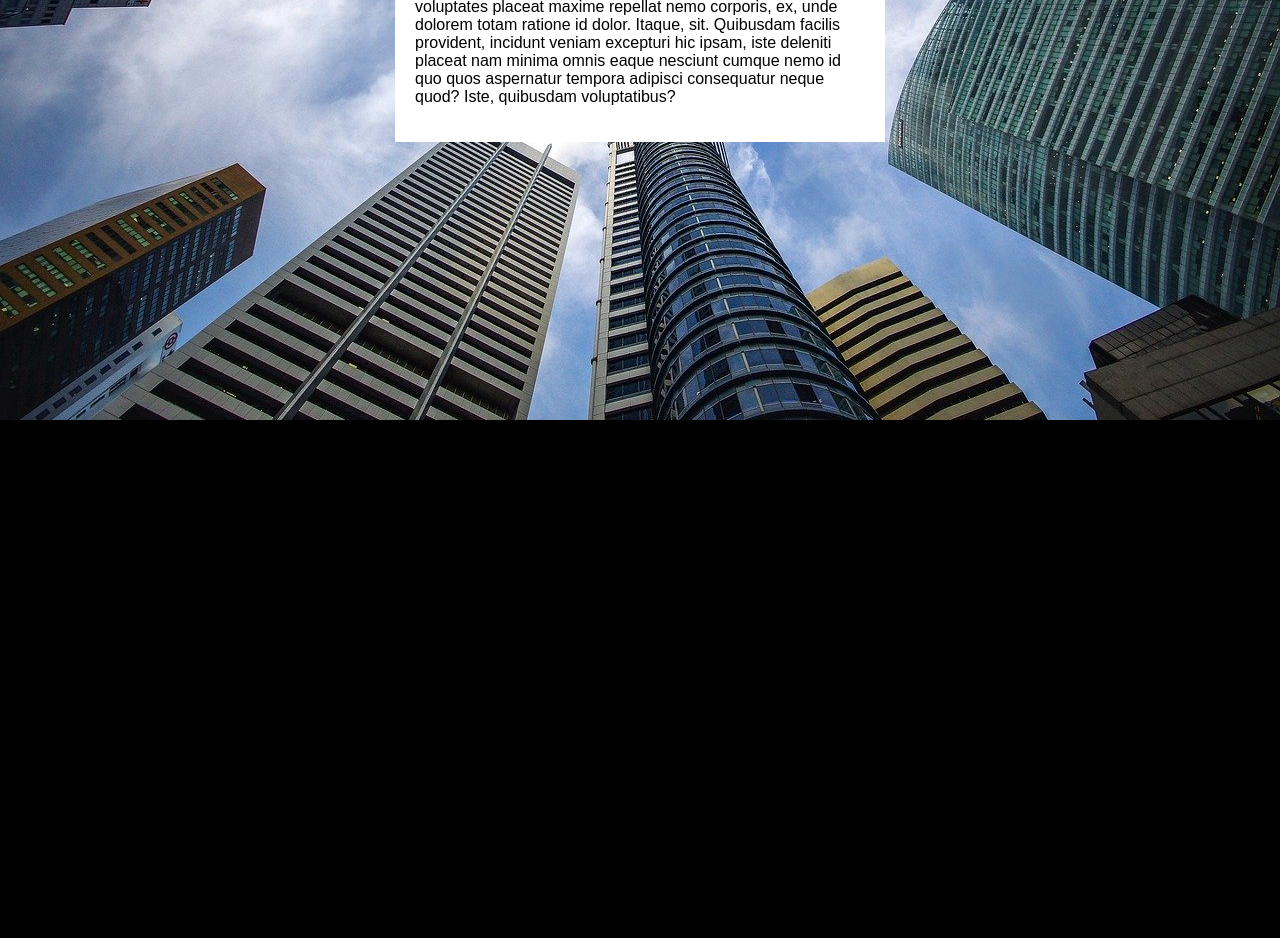
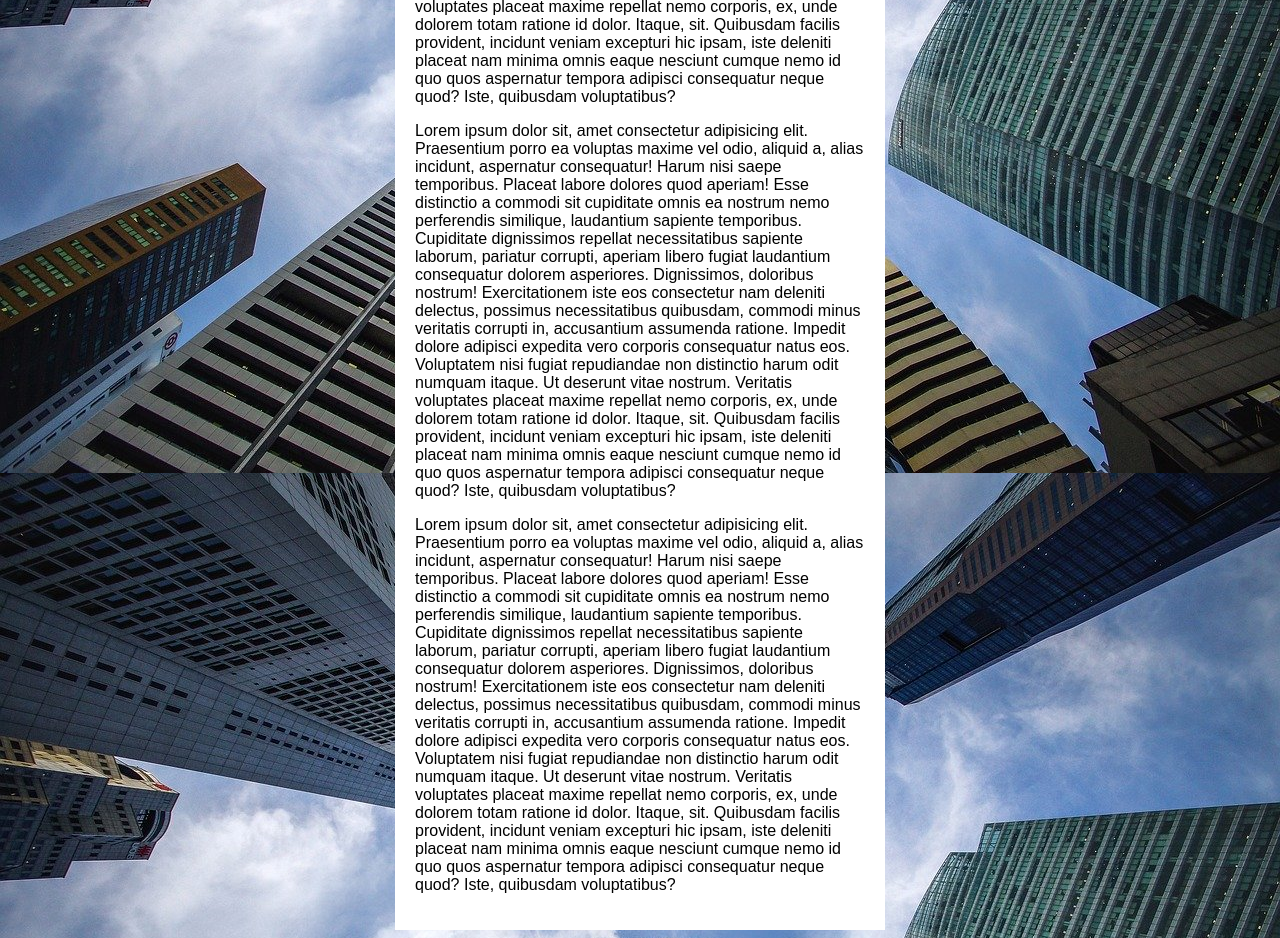
Before and after one commit to MarquinhosSouza/html-css, a plain HTML site: page exercicios/ex022/image006.html in a window 1280 px wide. Shown: the part 380-1318 px from the top of the page. Before the commit the page ends 800 px from the top, so only its background shows below. Drawn offline with Linux system fonts and the light colour scheme.

Commit message:
backgroundEattachment

```diff
--- a/exercicios/ex022/image006.html
+++ b/exercicios/ex022/image006.html
@@ -4,13 +4,17 @@
     <meta charset="UTF-8">
     <meta http-equiv="X-UA-Compatible" content="IE=edge">
     <meta name="viewport" content="width=device-width, initial-scale=1.0">
-    <title>Background-size</title>
+    <title>Background e Attachment</title>
     <style>
         body {
-            height: 97vh;
+            /*
             background-color: black;
             background-image: url("imagens/wallpaper002.jpg");
             background-repeat: no-repeat;
+            background-size: cover;
+            background-attachment: fixed;
+            */
+            background: black url("imagens/wallpaper002.jpg") no-repeat fixed;
             background-size: cover;
         }
         main {
@@ -30,6 +34,16 @@
         Dignissimos, doloribus nostrum! Exercitationem iste eos consectetur nam deleniti delectus, possimus necessitatibus quibusdam, commodi minus veritatis corrupti in, accusantium assumenda ratione. Impedit dolore adipisci expedita vero corporis consequatur natus eos.
         Voluptatem nisi fugiat repudiandae non distinctio harum odit numquam itaque. Ut deserunt vitae nostrum. Veritatis voluptates placeat maxime repellat nemo corporis, ex, unde dolorem totam ratione id dolor. Itaque, sit.
         Quibusdam facilis provident, incidunt veniam excepturi hic ipsam, iste deleniti placeat nam minima omnis eaque nesciunt cumque nemo id quo quos aspernatur tempora adipisci consequatur neque quod? Iste, quibusdam voluptatibus?</p>
+        <p>Lorem ipsum dolor sit, amet consectetur adipisicing elit. Praesentium porro ea voluptas maxime vel odio, aliquid a, alias incidunt, aspernatur consequatur! Harum nisi saepe temporibus. Placeat labore dolores quod aperiam!
+            Esse distinctio a commodi sit cupiditate omnis ea nostrum nemo perferendis similique, laudantium sapiente temporibus. Cupiditate dignissimos repellat necessitatibus sapiente laborum, pariatur corrupti, aperiam libero fugiat laudantium consequatur dolorem asperiores.
+            Dignissimos, doloribus nostrum! Exercitationem iste eos consectetur nam deleniti delectus, possimus necessitatibus quibusdam, commodi minus veritatis corrupti in, accusantium assumenda ratione. Impedit dolore adipisci expedita vero corporis consequatur natus eos.
+            Voluptatem nisi fugiat repudiandae non distinctio harum odit numquam itaque. Ut deserunt vitae nostrum. Veritatis voluptates placeat maxime repellat nemo corporis, ex, unde dolorem totam ratione id dolor. Itaque, sit.
+            Quibusdam facilis provident, incidunt veniam excepturi hic ipsam, iste deleniti placeat nam minima omnis eaque nesciunt cumque nemo id quo quos aspernatur tempora adipisci consequatur neque quod? Iste, quibusdam voluptatibus?</p>
+            <p>Lorem ipsum dolor sit, amet consectetur adipisicing elit. Praesentium porro ea voluptas maxime vel odio, aliquid a, alias incidunt, aspernatur consequatur! Harum nisi saepe temporibus. Placeat labore dolores quod aperiam!
+                Esse distinctio a commodi sit cupiditate omnis ea nostrum nemo perferendis similique, laudantium sapiente temporibus. Cupiditate dignissimos repellat necessitatibus sapiente laborum, pariatur corrupti, aperiam libero fugiat laudantium consequatur dolorem asperiores.
+                Dignissimos, doloribus nostrum! Exercitationem iste eos consectetur nam deleniti delectus, possimus necessitatibus quibusdam, commodi minus veritatis corrupti in, accusantium assumenda ratione. Impedit dolore adipisci expedita vero corporis consequatur natus eos.
+                Voluptatem nisi fugiat repudiandae non distinctio harum odit numquam itaque. Ut deserunt vitae nostrum. Veritatis voluptates placeat maxime repellat nemo corporis, ex, unde dolorem totam ratione id dolor. Itaque, sit.
+                Quibusdam facilis provident, incidunt veniam excepturi hic ipsam, iste deleniti placeat nam minima omnis eaque nesciunt cumque nemo id quo quos aspernatur tempora adipisci consequatur neque quod? Iste, quibusdam voluptatibus?</p>
     </main>
 </body>
 </html>
```
